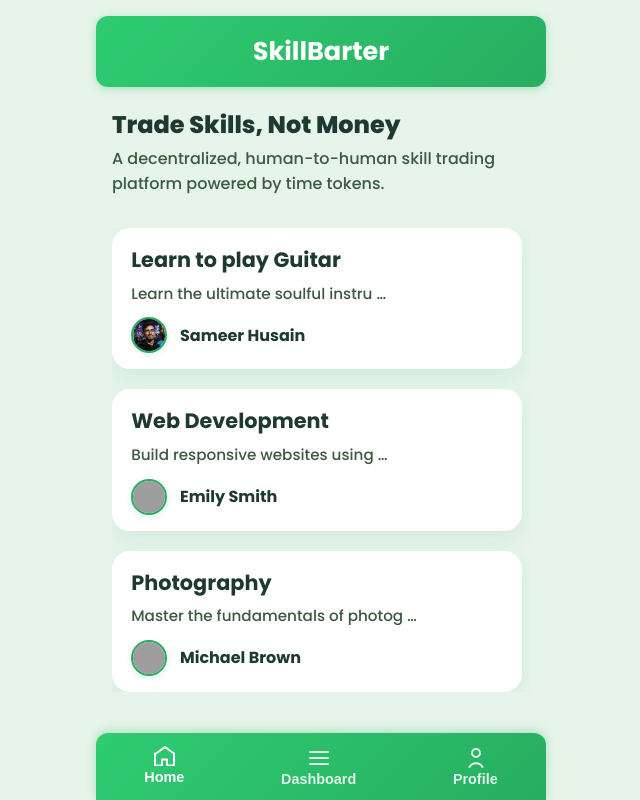
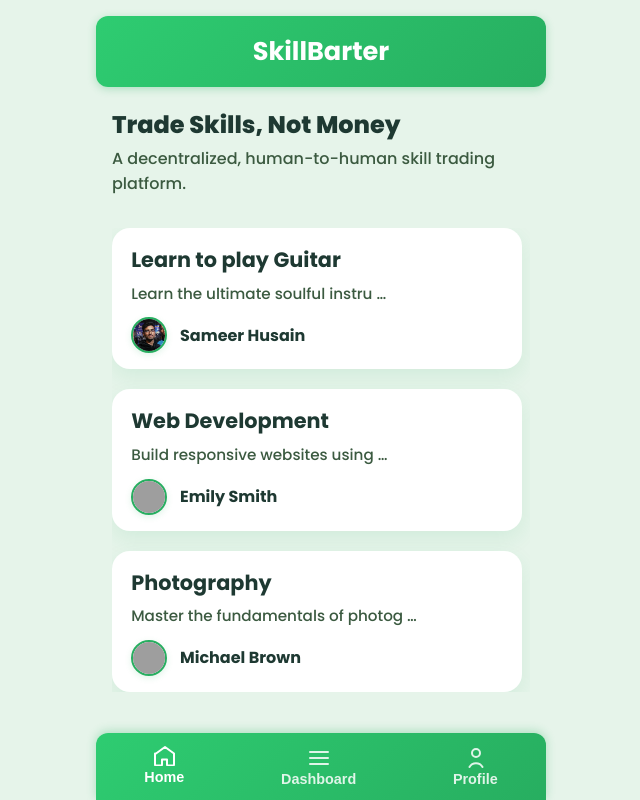
Before and after one commit to sudo-s4m/SkillBarter, a plain HTML site: page index.html in a window 1280 px wide. Shown: the whole page, without its empty margins (319-959 px from the left). Drawn offline with Linux system fonts and the light colour scheme; grey boxes are pictures that could not be loaded.

Commit message:
tagline updated

```diff
--- a/index.html
+++ b/index.html
@@ -24,10 +24,7 @@
       <section id="home" class="page container">
         <div class="hero">
           <h1>Trade Skills, Not Money</h1>
-          <p>
-            A decentralized, human-to-human skill trading platform powered by
-            time tokens.
-          </p>
+          <p>A decentralized, human-to-human skill trading platform.</p>
         </div>
 
         <div class="skills">
```
